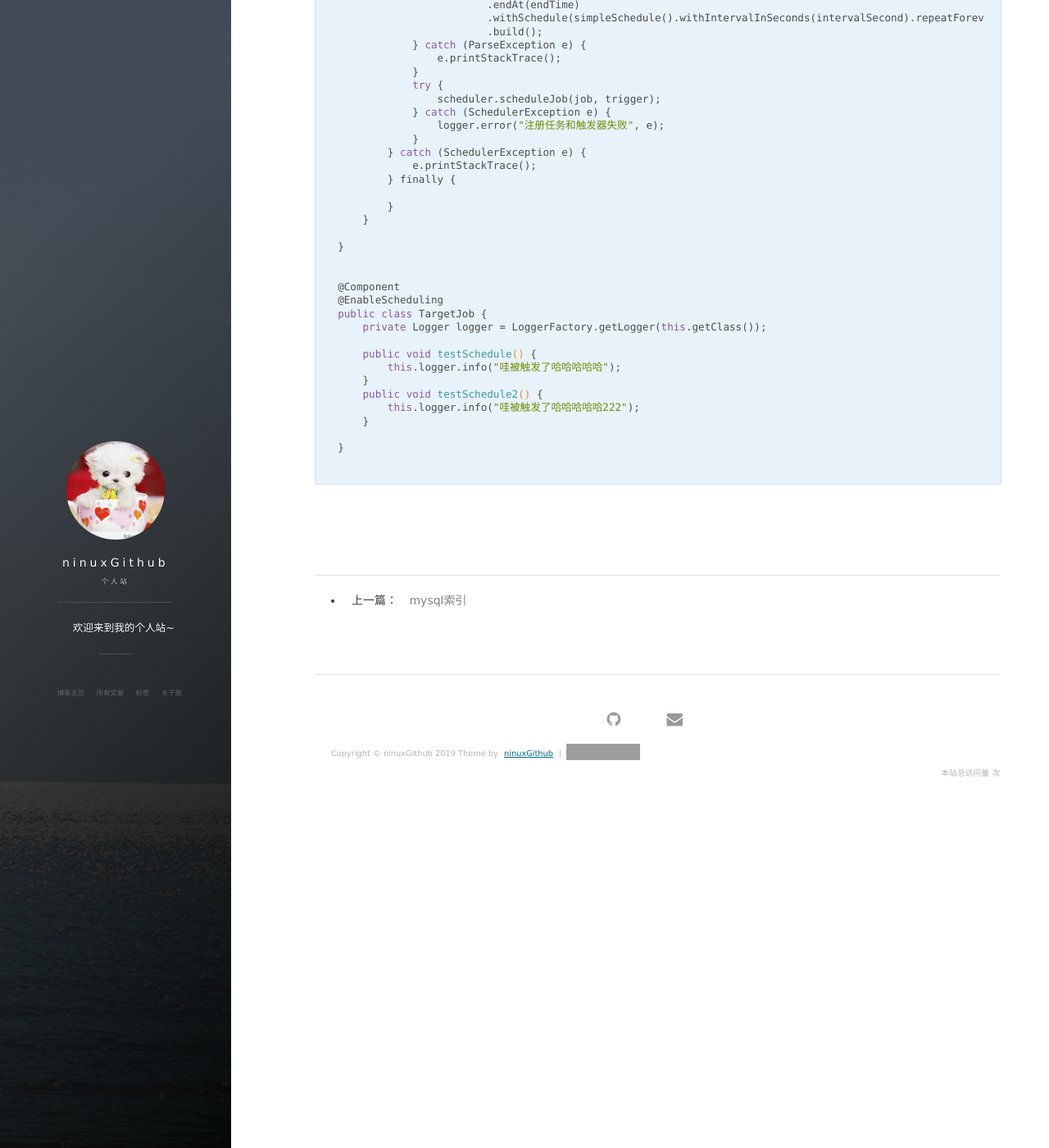
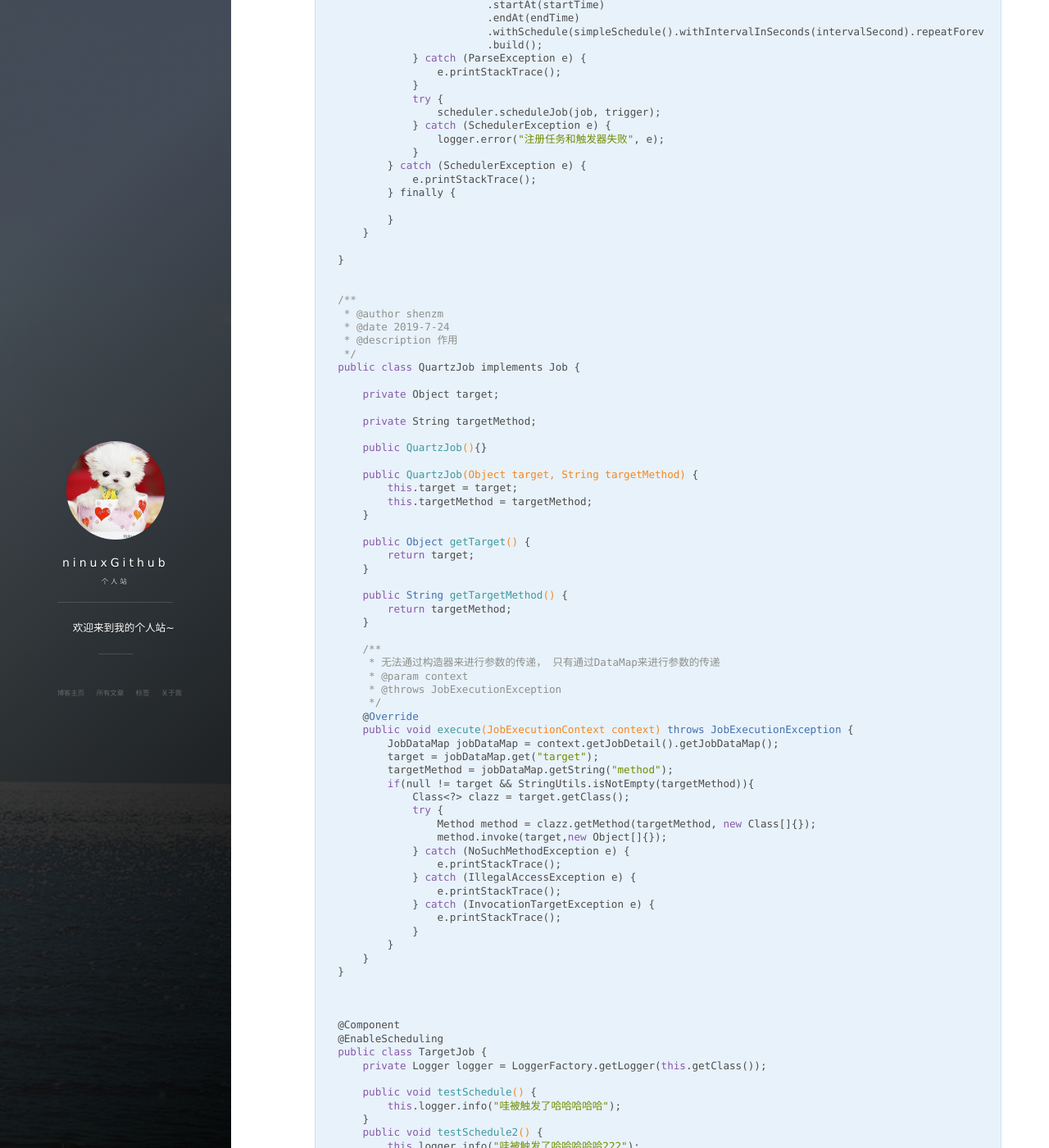
Before and after one commit to ninuxGithub/ninuxGithub.github.io, a Jekyll site: the page built from _posts/java/2019-07-25-ScheduleJob.md, in a window 1280 px wide and 1400 px high, scrolled down 2391 px. Shown: the whole window at 82% size. Built offline with Jekyll 4.4.1, drawn with Linux system fonts in a browser that asks for light colours; nearby versions of some CDN libraries; comment, search, counter and statistics services are not loaded; some of the changed text lies outside the part shown; grey boxes are pictures that could not be loaded.

Commit message:
schedule job

```diff
--- a/_posts/java/2019-07-25-ScheduleJob.md
+++ b/_posts/java/2019-07-25-ScheduleJob.md
@@ -91,7 +91,8 @@ public class ScheduleService {
 //    5. Month （月）
 //    6. Day-of-Week （周）
 //    7. Year (年 可选字段)
-    @Scheduled(cron = "0/10 * * * *  ?")
+    //每天凌晨开始执行job, 如果探测到之前有同名的job则继续删除
+    @Scheduled(cron = "0 0 0 * *  ?")
     public void runJob(){
         startJob("7:17","15:38",5, new QuartzJob(targetJob, "testSchedule"));
 
@@ -152,6 +153,60 @@ public class ScheduleService {
 }
 
 
+/**
+ * @author shenzm
+ * @date 2019-7-24
+ * @description 作用
+ */
+public class QuartzJob implements Job {
+
+    private Object target;
+
+    private String targetMethod;
+
+    public QuartzJob(){}
+
+    public QuartzJob(Object target, String targetMethod) {
+        this.target = target;
+        this.targetMethod = targetMethod;
+    }
+
+    public Object getTarget() {
+        return target;
+    }
+
+    public String getTargetMethod() {
+        return targetMethod;
+    }
+
+    /**
+     * 无法通过构造器来进行参数的传递， 只有通过DataMap来进行参数的传递
+     * @param context
+     * @throws JobExecutionException
+     */
+    @Override
+    public void execute(JobExecutionContext context) throws JobExecutionException {
+        JobDataMap jobDataMap = context.getJobDetail().getJobDataMap();
+        target = jobDataMap.get("target");
+        targetMethod = jobDataMap.getString("method");
+        if(null != target && StringUtils.isNotEmpty(targetMethod)){
+            Class<?> clazz = target.getClass();
+            try {
+                Method method = clazz.getMethod(targetMethod, new Class[]{});
+                method.invoke(target,new Object[]{});
+            } catch (NoSuchMethodException e) {
+                e.printStackTrace();
+            } catch (IllegalAccessException e) {
+                e.printStackTrace();
+            } catch (InvocationTargetException e) {
+                e.printStackTrace();
+            }
+        }
+    }
+}
+
+
+
 @Component
 @EnableScheduling
 public class TargetJob {
```
